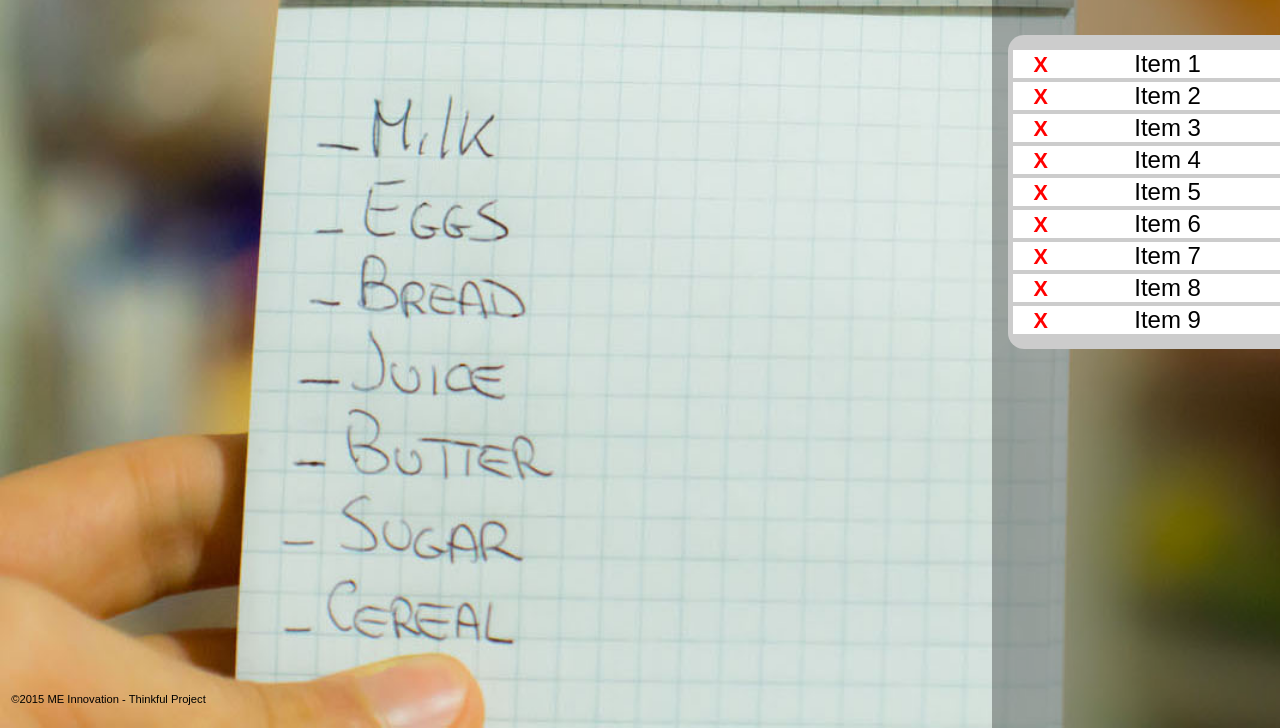
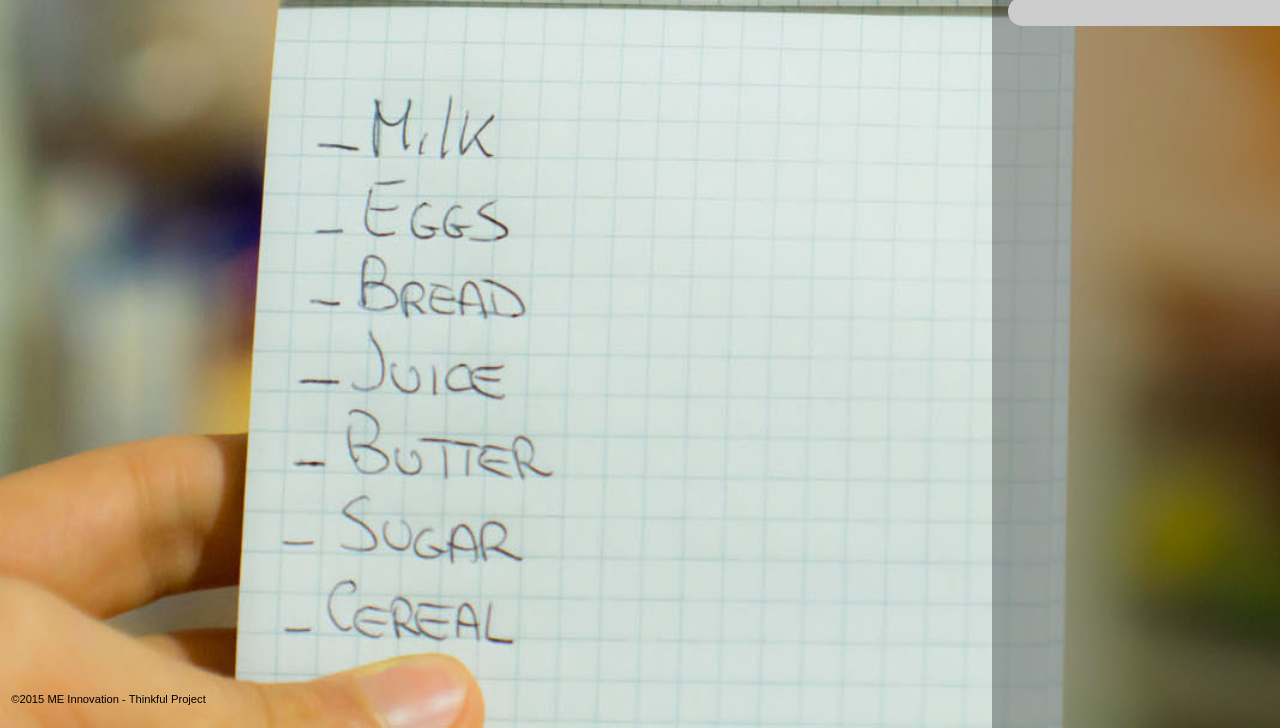
Before and after one commit to mse2321/quikShopur, a website: page public/index.html in a window 1280 px wide. Shown: the part 194-922 px from the top of the page. Drawn offline with nearby package versions, Linux system fonts and the light colour scheme.

Commit message:
added some basic jquery code

```diff
--- a/public/css/style.css
+++ b/public/css/style.css
@@ -59,7 +59,7 @@ button {
 button#addButton {
 	background-color: green;
 	margin-bottom: 2em;
-	margin-top: 3em;
+	margin-top: 1em;
 }
 button#editButton {
 	margin: 2em 0 1em 2.2em;
--- a/public/index.html
+++ b/public/index.html
@@ -23,16 +23,8 @@
 		<label for="item">Type in your item</label><br /><br />
 		<input type="text" id="item" name="item" required="true" />
 		<button id="addButton">Add</button><br />
-		<ul>
-			<li><span class="removeItem">X</span>Item 1</li>
-			<li><span class="removeItem">X</span>Item 2</li>
-			<li><span class="removeItem">X</span>Item 3</li>
-			<li><span class="removeItem">X</span>Item 4</li>
-			<li><span class="removeItem">X</span>Item 5</li>
-			<li><span class="removeItem">X</span>Item 6</li>
-			<li><span class="removeItem">X</span>Item 7</li>
-			<li><span class="removeItem">X</span>Item 8</li>
-			<li><span class="removeItem">X</span>Item 9</li>
+		<ul id="list-items">
+			<li><span class="removeItem">X</span></li>
 		</ul>
 	</aside>
 	<div class="container">
--- a/public/js/app.js
+++ b/public/js/app.js
@@ -1,8 +1,10 @@
-($document).ready( function() {
+$(document).ready( function() {
 
+	$("span[class='removeItem']").hide();
 
-
-
+	/*$("#list-items").click(function(this){
+		$("span[class='removeItem']").show(this);
+	});*/
 
 
 
```
